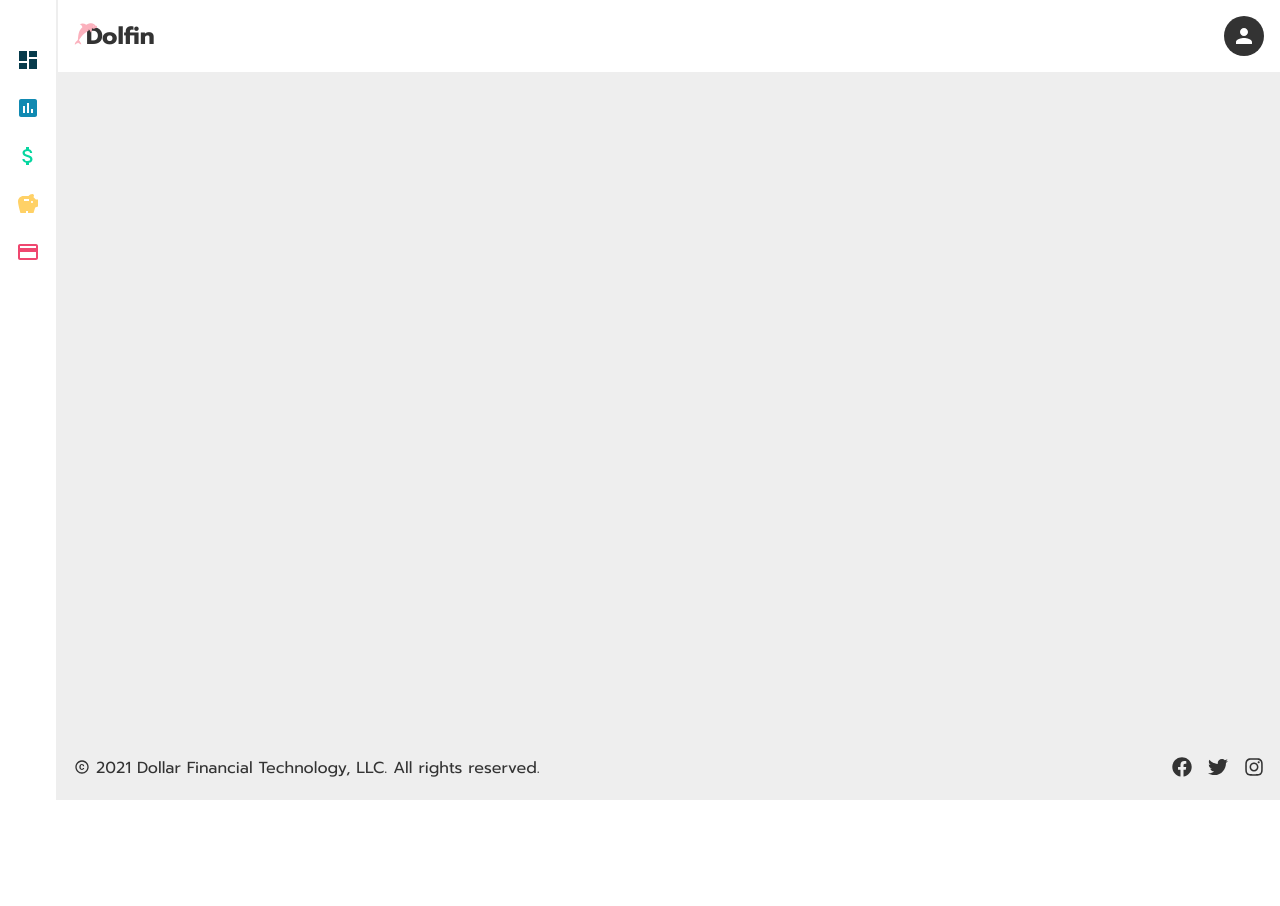
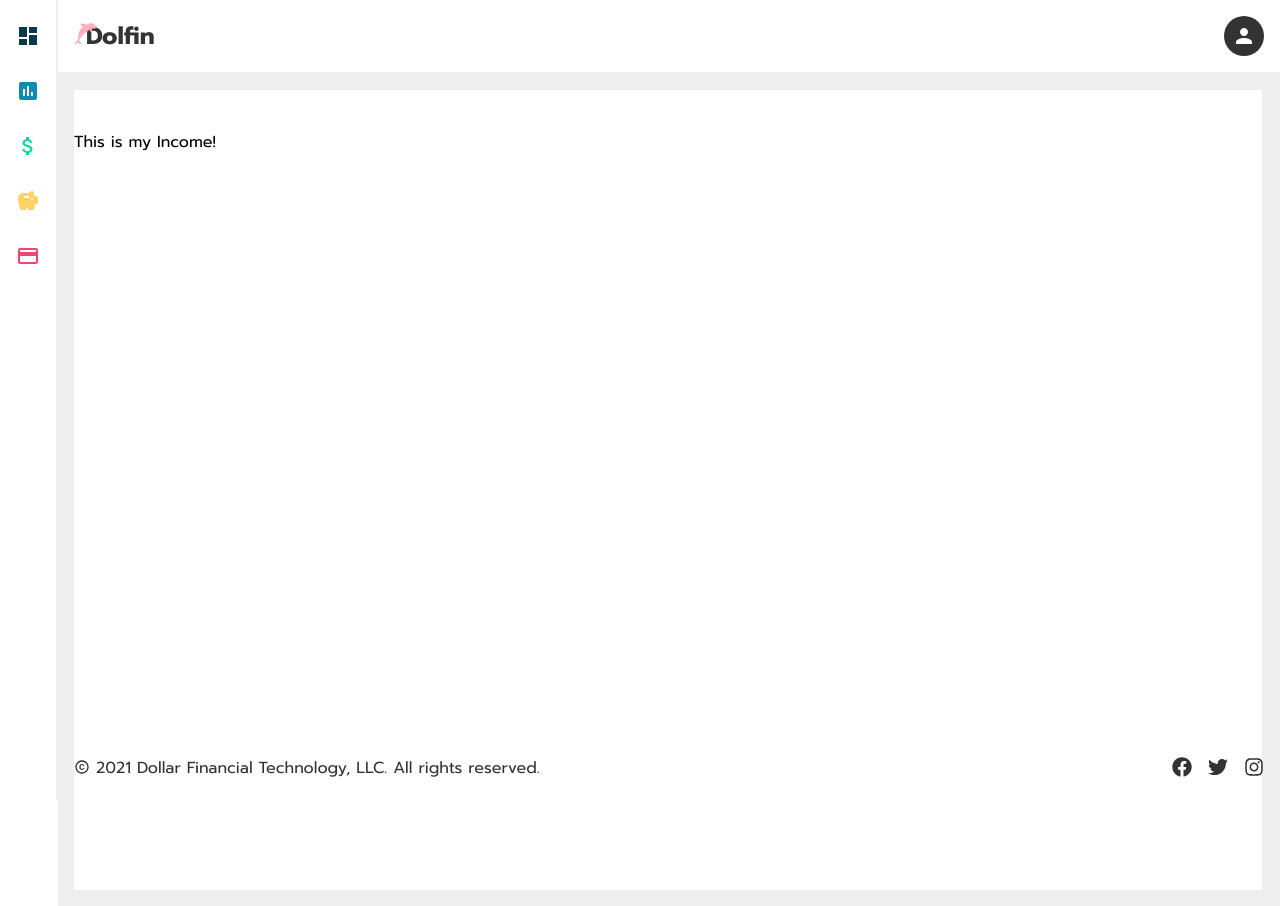
Before and after one commit to VargaAaron-FS/Varga_Aaron_Dev2501, a React (Create React App) app: page /income in a window 1280 px wide. Before the commit the page ends 800 px from the top, so only its background shows below. Built offline with nearby package versions, Linux system fonts and the light colour scheme.

Commit message:
Routed all pages

```diff
--- a/src/App.js
+++ b/src/App.js
@@ -5,6 +5,11 @@ import { Routes, Route } from "react-router-dom";
 
 // Pages
 import Dashboard from "./pages/Dashboard";
+import Reports from "./pages/Reports";
+import Income from "./pages/Income";
+import Savings from "./pages/Savings";
+import Spending from "./pages/Spending";
+import Settings from "./pages/Settings";
 
 export default function App() {
   return (
@@ -17,6 +22,11 @@ export default function App() {
           <Routes>
             <Route path="/" element={<Dashboard />} />
             <Route path="dashboard" element={<Dashboard />} />
+            <Route path="reports" element={<Reports />} />
+            <Route path="income" element={<Income />} />
+            <Route path="savings" element={<Savings />} />
+            <Route path="spending" element={<Spending />} />
+            <Route path="settings" element={<Settings />} />
           </Routes>
 
           {/* <div style={styles.dataContainer}>
--- a/src/components/MyHeader.js
+++ b/src/components/MyHeader.js
@@ -3,6 +3,8 @@ import MyLogo from "./MyLogo";
 import MyAvatar from "./MyAvatar";
 
 import ReactTooltip from "react-tooltip";
+
+import { Link } from "react-router-dom";
 
 export default function MyHeader() {
   return (
@@ -10,7 +12,9 @@ export default function MyHeader() {
       <ReactTooltip place="right" type="dark" effect="solid" />
       <MyLogo />
       <nav style={styles.navContainer}>
-        <MyAvatar />
+        <Link to="/settings">
+          <MyAvatar />
+        </Link>
       </nav>
     </header>
   );
--- a/src/components/SideNav.js
+++ b/src/components/SideNav.js
@@ -15,12 +15,22 @@ export default function SideNav() {
   return (
     <aside style={styles.sideNavContainer}>
       <nav style={styles.navContainer}>
-        <Link to="/dashboard"><ReactTooltip place="right" type="dark" effect="solid" /></Link>
-        <MdDashboard style={styles.dashIcon} data-tip="Dashboard" />
-        <MdAssessment style={styles.reportsIcon} data-tip="Reports" />
-        <MdAttachMoney style={styles.incomeIcon} data-tip="Income" />
-        <MdSavings style={styles.savingsIcon} data-tip="Savings" />
-        <MdCreditCard style={styles.spendingIcon} data-tip="Spending" />
+        <ReactTooltip place="right" type="dark" effect="solid" />
+        <Link to="/dashboard">
+          <MdDashboard style={styles.dashIcon} data-tip="Dashboard" />
+        </Link>
+        <Link to="/reports">
+          <MdAssessment style={styles.reportsIcon} data-tip="Reports" />
+        </Link>
+        <Link to="/income">
+          <MdAttachMoney style={styles.incomeIcon} data-tip="Income" />
+        </Link>
+        <Link to="/savings">
+          <MdSavings style={styles.savingsIcon} data-tip="Savings" />
+        </Link>
+        <Link to="/spending">
+          <MdCreditCard style={styles.spendingIcon} data-tip="Spending" />
+        </Link>
       </nav>
     </aside>
   );
--- a/src/pages/Income.js
+++ b/src/pages/Income.js
@@ -0,0 +1,20 @@
+
+export default function Income() {
+  return (
+    <section style={styles.dashContainer}>
+      <p>This is my Income!</p>
+    </section>
+  );
+}
+
+const styles = {
+  dashContainer: {
+    color: "#000",
+    height: "calc(100vh - 1.5rem)",
+    backgroundColor: "#fff",
+    display: "flex",
+    flexDirection: "column",
+    paddingTop: "1.5rem",
+    borderRight: "2px solid #eee",
+  },
+};
--- a/src/pages/Reports.js
+++ b/src/pages/Reports.js
@@ -0,0 +1,20 @@
+
+export default function Reports() {
+  return (
+    <section style={styles.dashContainer}>
+      <p>This is my Reports!</p>
+    </section>
+  );
+}
+
+const styles = {
+  dashContainer: {
+    color: "#000",
+    height: "calc(100vh - 1.5rem)",
+    backgroundColor: "#fff",
+    display: "flex",
+    flexDirection: "column",
+    paddingTop: "1.5rem",
+    borderRight: "2px solid #eee",
+  },
+};
--- /dev/null
+++ b/src/pages/Settings.js
@@ -0,0 +1,20 @@
+
+export default function Settings() {
+  return (
+    <section style={styles.dashContainer}>
+      <p>This is my Settings!</p>
+    </section>
+  );
+}
+
+const styles = {
+  dashContainer: {
+    color: "#000",
+    height: "calc(100vh - 1.5rem)",
+    backgroundColor: "#fff",
+    display: "flex",
+    flexDirection: "column",
+    paddingTop: "1.5rem",
+    borderRight: "2px solid #eee",
+  },
+};
--- a/src/pages/Spending.js
+++ b/src/pages/Spending.js
@@ -0,0 +1,20 @@
+
+export default function Spending() {
+  return (
+    <section style={styles.dashContainer}>
+      <p>This is my Spending!</p>
+    </section>
+  );
+}
+
+const styles = {
+  dashContainer: {
+    color: "#000",
+    height: "calc(100vh - 1.5rem)",
+    backgroundColor: "#fff",
+    display: "flex",
+    flexDirection: "column",
+    paddingTop: "1.5rem",
+    borderRight: "2px solid #eee",
+  },
+};
```
